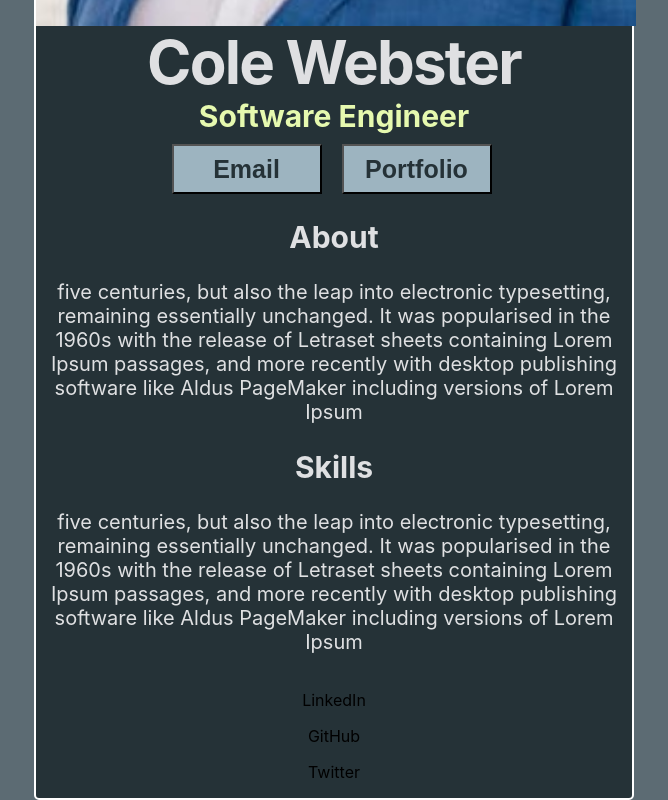
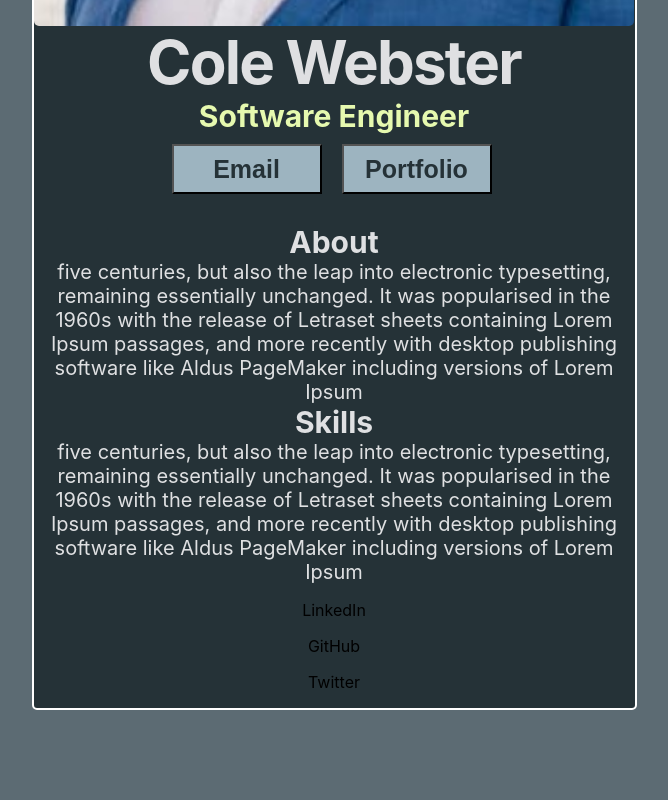
Before and after one commit to ColeWebster/BusinessCard, a JavaScript app: page / in a window 1280 px wide. Shown: the part 576-1376 px from the top of the page, without its empty margins (306-974 px from the left). After the commit the page ends 1286 px from the top, so only its background shows below. Built offline with nearby package versions, Linux system fonts and the light colour scheme; the HTML template or start-up script is replaced by a standard one.

Commit message:
Updating CSS work on Buttons and Paragraph

```diff
--- a/src/components/style.css
+++ b/src/components/style.css
@@ -4,7 +4,7 @@
     display: flex;
     flex-direction: column;
     text-align: center;
-    max-width: 600px;
+    max-width: 605px;
     margin: auto;
     background-color: #253237;
 }
@@ -13,6 +13,7 @@
     height: 600px;
     width: 600px;
     margin: auto;
+    border-radius: 5px;
 }
 
 .bio_name {
@@ -55,12 +56,21 @@
     margin-right: 15px;
 }
 
+.bio_about_background{
+    margin-top: 30px
+}
+
 .bio_about_background > h2 {
     font-size: 30px;
     color: #DFE0E2;
+    margin: 0;
+    padding: 0;
 }
 
 .bio_about_background > p {
     font-size: 20px;
     color: #DFE0E2;
+    margin: 0;
+    padding: 0;
+
 }
```
Also changed, not shown: 1 other file (tests, documents, lock files or other folders).
